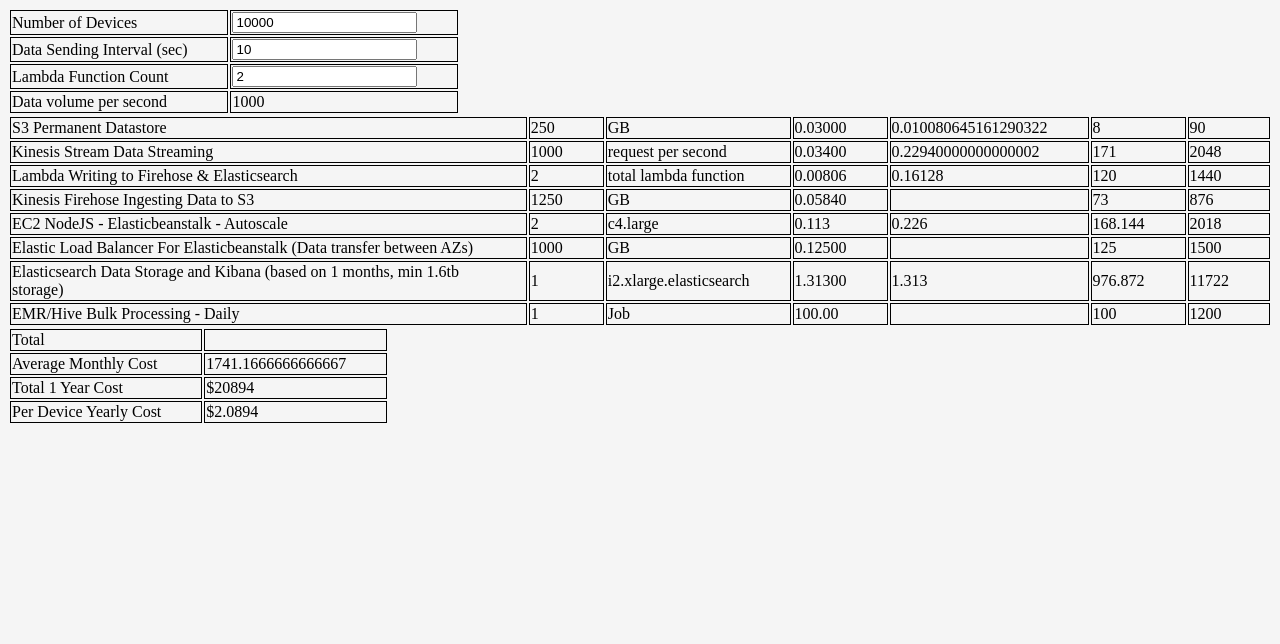
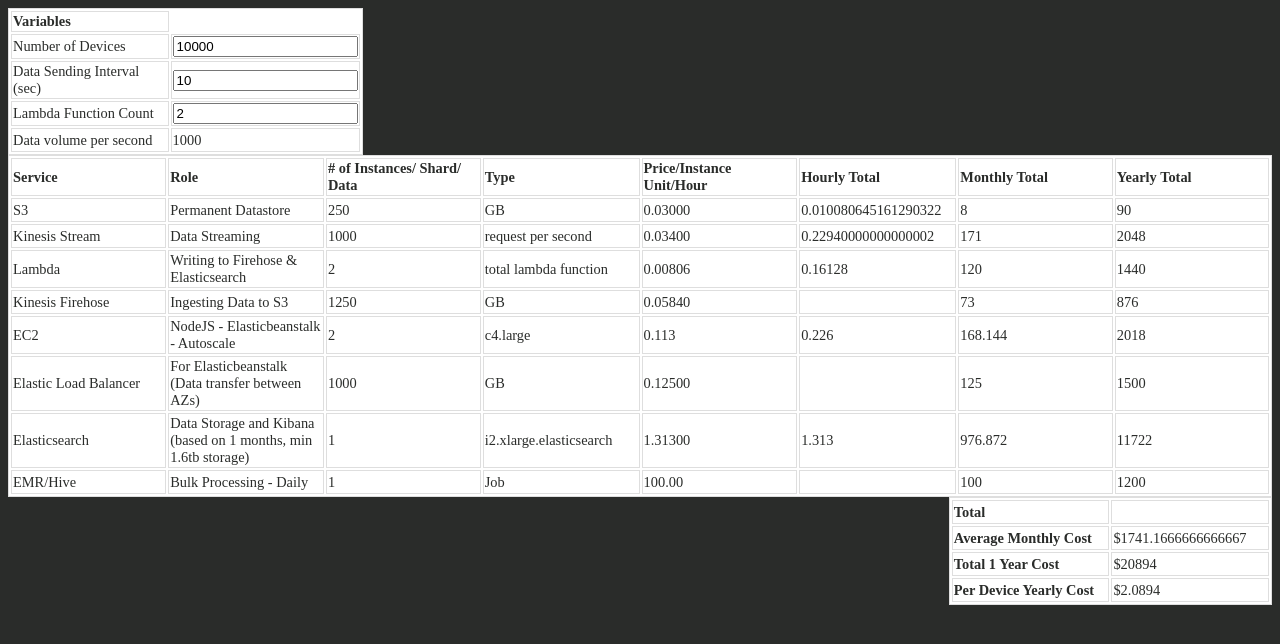
Before and after one commit to vngrs/iot-price-calculator, a React app: page / in a window 1280 px wide. Shown: the top 644 px of the page. Built offline with nearby package versions, Linux system fonts and the light colour scheme.

Commit message:
customer input area, components and results area are all done. Some styling rules are added

```diff
--- a/src/Components/ComponentsTable.js
+++ b/src/Components/ComponentsTable.js
@@ -2,9 +2,20 @@ import React, { Component } from 'react';
 import { connect } from 'react-redux'
 import _ from 'lodash';
 
+const headings = [
+  "Service",
+  "Role",
+  "# of Instances/ Shard/ Data",
+  "Type",
+  "Price/Instance Unit/Hour",
+  "Hourly Total",
+  "Monthly Total",
+  "Yearly Total"
+];
 const components_table = [
   {
-    text: 'S3 Permanent Datastore',
+    text: 'S3',
+    role: 'Permanent Datastore',
     name: 's3_permanent_datastore',
     type: 'result',
     cb: (state) => 0.25 * (state.inputs.number_of_devices / state.inputs.data_interval),
@@ -15,7 +26,8 @@ const components_table = [
     yearly_total: (state) => 12 * (0.25 * (state.inputs.number_of_devices / state.inputs.data_interval) * 0.03000)
   },
   {
-    text: 'Kinesis Stream Data Streaming',
+    text: 'Kinesis Stream',
+    role: 'Data Streaming',
     name: 'kinesis_stream_data_streaming',
     type: 'result',
     cb: (state) => state.inputs.number_of_devices / state.inputs.data_interval,
@@ -26,7 +38,8 @@ const components_table = [
     yearly_total:(state) => Math.round(12 * (744 * ((Math.max(Math.ceil(state.inputs.lambda_count / 2),Math.ceil(state.inputs.number_of_devices / state.inputs.data_interval) / 5000) * 10 * 0.017) + ((state.inputs.number_of_devices / state.inputs.data_interval) * 60 * 60 / 1000000 * 0.0165)))),
   },
   {
-    text: 'Lambda Writing to Firehose & Elasticsearch',
+    text: 'Lambda',
+    role: 'Writing to Firehose & Elasticsearch',
     name: 'lambda_writing_to_firehose_elasticsearch',
     type: 'result',
     cb: (state) => state.inputs.lambda_count,
@@ -37,7 +50,8 @@ const components_table = [
     yearly_total: (state) => Math.ceil(12 * 744 * (state.inputs.lambda_count * Math.ceil(state.inputs.number_of_devices / state.inputs.data_interval / 5000) * 10 * 0.008064)),
   },
   {
-    text: 'Kinesis Firehose Ingesting Data to S3',
+    text: 'Kinesis Firehose',
+    role: 'Ingesting Data to S3',
     name: 'kinesis_firehose_ingesting_data_to_s3',
     type: 'result',
     cb: (state) => 5 * (0.25 * (state.inputs.number_of_devices / state.inputs.data_interval)),
@@ -48,7 +62,8 @@ const components_table = [
     yearly_total: (state) => 12 * ((5 * (0.25 * (state.inputs.number_of_devices / state.inputs.data_interval))) * 0.0584),
   },
   {
-    text: 'EC2 NodeJS - Elasticbeanstalk - Autoscale',
+    text: 'EC2',
+    role: 'NodeJS - Elasticbeanstalk - Autoscale',
     name: 'ec2_nodejs_elasticbeanstalk_autoscale',
     type: 'result',
     cb: (state) => Math.ceil((state.inputs.number_of_devices / state.inputs.data_interval) / 500),
@@ -59,7 +74,8 @@ const components_table = [
     yearly_total: (state) => Math.ceil(12 * (744 * ((Math.ceil((state.inputs.number_of_devices / state.inputs.data_interval) / 500)) * 0.11300)))
   },
 	{
-    text: 'Elastic Load Balancer For Elasticbeanstalk (Data transfer between AZs)',
+    text: 'Elastic Load Balancer',
+    role: 'For Elasticbeanstalk (Data transfer between AZs)',
     name: 'elastic_load_balancer',
     type: 'result',
     cb: (state) => state.inputs.number_of_devices / state.inputs.data_interval,
@@ -70,7 +86,8 @@ const components_table = [
     yearly_total: (state) => 12 * ((state.inputs.number_of_devices / state.inputs.data_interval) * 0.12500)
   },
   {
-    text: 'Elasticsearch Data Storage and Kibana (based on 1 months, min 1.6tb storage)',
+    text: 'Elasticsearch',
+    role: 'Data Storage and Kibana (based on 1 months, min 1.6tb storage)',
     name: 'elasticsearch_data_storage',
     type: 'result',
     cb: (state) => Math.ceil((state.inputs.number_of_devices / state.inputs.data_interval) / 1000),
@@ -81,7 +98,8 @@ const components_table = [
     yearly_total: (state) => Math.round(12 * (744 * ((Math.ceil((state.inputs.number_of_devices / state.inputs.data_interval) / 1000)) * 1.31300)))
   },
   {
-    text: 'EMR/Hive Bulk Processing - Daily',
+    text: 'EMR/Hive',
+    role: 'Bulk Processing - Daily',
     name: 'emr_hive_bulk_processing_daily',
     type: 'result',
     cb: (state) => 1,
@@ -112,6 +130,7 @@ class ComponentsTable extends Component {
     return (
 			<tr key={_.uniqueId()}>
 				<td>{thisInput.text}</td>
+        <td>{thisInput.role}</td>
 				<td>{result}</td>
 				<td>{typeOf}</td>
 				<td>{price_instance}</td>
@@ -124,9 +143,14 @@ class ComponentsTable extends Component {
 
 render() {
   const rows = components_table.map(input => this.renderRow(input));
-	return (
-		<table>
+  const table_headings = headings.map(heading => <th key={_.uniqueId()}>{heading}</th>)
+
+  return (
+		<table className="component_table">
 			<tbody>
+      <tr>
+        {table_headings}
+      </tr>
 			{ rows }
 			</tbody>
 		</table>
--- a/src/Components/InputTable.js
+++ b/src/Components/InputTable.js
@@ -44,21 +44,21 @@ class InputTable extends Component {
   }
 
   renderRow(thisInput) {
-    let secondTd;
+    let values;
 
     switch(thisInput.type) {
       case 'number_input':
-        secondTd = this.renderNumberInput(thisInput);
+        values = this.renderNumberInput(thisInput);
         break;
       case 'result':
-        secondTd = <div ref={thisInput.name}>{thisInput.cb(this.props.inputs)}</div>
+        values = <div ref={thisInput.name}>{thisInput.cb(this.props.inputs)}</div>
         break;
     }
 
     return (
 			<tr key={_.uniqueId()}>
 				<td>{thisInput.text}</td>
-				<td>{secondTd}</td>
+				<td>{values}</td>
 			</tr>
     );
   }
@@ -83,8 +83,9 @@ class InputTable extends Component {
     const rows = input_table.map(input => this.renderRow(input));
 
     return (
-			<table>
+			<table className="input_table">
 				<tbody>
+        <tr><th>Variables</th></tr>
         {rows}
 				</tbody>
 			</table>
--- a/src/Components/ResultTable.js
+++ b/src/Components/ResultTable.js
@@ -12,7 +12,7 @@ const result_table = [
     text: 'Average Monthly Cost',
     name: 'average_monthly_cost',
     type: 'result',
-    lastResult: (state) => (((12 * (0.25 * (state.inputs.number_of_devices / state.inputs.data_interval) * 0.03000))+(Math.round(12 * (744 * ((Math.max(Math.ceil(state.inputs.lambda_count / 2),Math.ceil(state.inputs.number_of_devices / state.inputs.data_interval) / 5000) * 10 * 0.017) + ((state.inputs.number_of_devices / state.inputs.data_interval) * 60 * 60 / 1000000 * 0.0165)))))+(Math.ceil(12 * 744 * (state.inputs.lambda_count * Math.ceil(state.inputs.number_of_devices / state.inputs.data_interval / 5000) * 10 * 0.008064)))+(12 * ((5 * (0.25 * (state.inputs.number_of_devices / state.inputs.data_interval))) * 0.0584))+(Math.ceil(12 * (744 * ((Math.ceil((state.inputs.number_of_devices / state.inputs.data_interval) / 500)) * 0.11300))))+(12 * ((state.inputs.number_of_devices / state.inputs.data_interval) * 0.12500))+(Math.round(12 * (744 * ((Math.ceil((state.inputs.number_of_devices / state.inputs.data_interval) / 1000)) * 1.31300))))+(12 * ((Math.ceil((state.inputs.number_of_devices / state.inputs.data_interval) / 1000)) * 100))) / 12),
+    lastResult: (state) => '$' + (((12 * (0.25 * (state.inputs.number_of_devices / state.inputs.data_interval) * 0.03000))+(Math.round(12 * (744 * ((Math.max(Math.ceil(state.inputs.lambda_count / 2),Math.ceil(state.inputs.number_of_devices / state.inputs.data_interval) / 5000) * 10 * 0.017) + ((state.inputs.number_of_devices / state.inputs.data_interval) * 60 * 60 / 1000000 * 0.0165)))))+(Math.ceil(12 * 744 * (state.inputs.lambda_count * Math.ceil(state.inputs.number_of_devices / state.inputs.data_interval / 5000) * 10 * 0.008064)))+(12 * ((5 * (0.25 * (state.inputs.number_of_devices / state.inputs.data_interval))) * 0.0584))+(Math.ceil(12 * (744 * ((Math.ceil((state.inputs.number_of_devices / state.inputs.data_interval) / 500)) * 0.11300))))+(12 * ((state.inputs.number_of_devices / state.inputs.data_interval) * 0.12500))+(Math.round(12 * (744 * ((Math.ceil((state.inputs.number_of_devices / state.inputs.data_interval) / 1000)) * 1.31300))))+(12 * ((Math.ceil((state.inputs.number_of_devices / state.inputs.data_interval) / 1000)) * 100))) / 12),
   },
   {
     text: 'Total 1 Year Cost',
@@ -51,7 +51,7 @@ class ResultTable extends Component {
   render() {
     const rows = result_table.map(total => this.renderRow(total));
     return (
-      <table>
+      <table className="result_table">
         <tbody>
         { rows }
         </tbody>
--- a/src/style.scss
+++ b/src/style.scss
@@ -1,25 +1,52 @@
 body {
-  height: 600px;
-  background: #f5f5f5;
+  background: #2A2C2A;
+  font-size:0.9em;
+  color: #2A2C2A;
 }
 
 table {
   tbody {
     tr {
+      width:100vw;
       th {
         font-weight: 600;
-        padding-right: 40px;
         text-align: left;
-        border:1px solid #000;
+        border:1px solid #dedede;
       }
       td {
-        padding-right: 40px;
-        border: 1px solid #000;
+        height:20px;
+        width:12vw;
+        border: 1px solid #dedede;
       }
     }
   }
 }
-
-.perDevice:nth-child(7), .totalString:nth-child(7), .totalYearly:nth-child(7), .averageMonthly:nth-child(7) {
-  font-weight: 600;
+.result_table {
+  background: #fff;
+  color: #2A2C2A;
+  border: 1px solid #dedede;
+  td{
+    border-color: #dedede;
+  }
+  td:first-child {
+    font-weight: 600;
+  }
+  position: absolute;
+  right:8px;
 }
+.input_table {
+  background: #fff;
+  color: #2A2C2A;
+  border: 1px solid #dedede;
+  td{
+    border-color: #dedede;
+  }
+}
+.component_table {
+  background: #fff;
+  color: #2A2C2A;
+  border: 1px solid #dedede;
+  td{
+    border-color: #dedede;
+  }
+}
```
